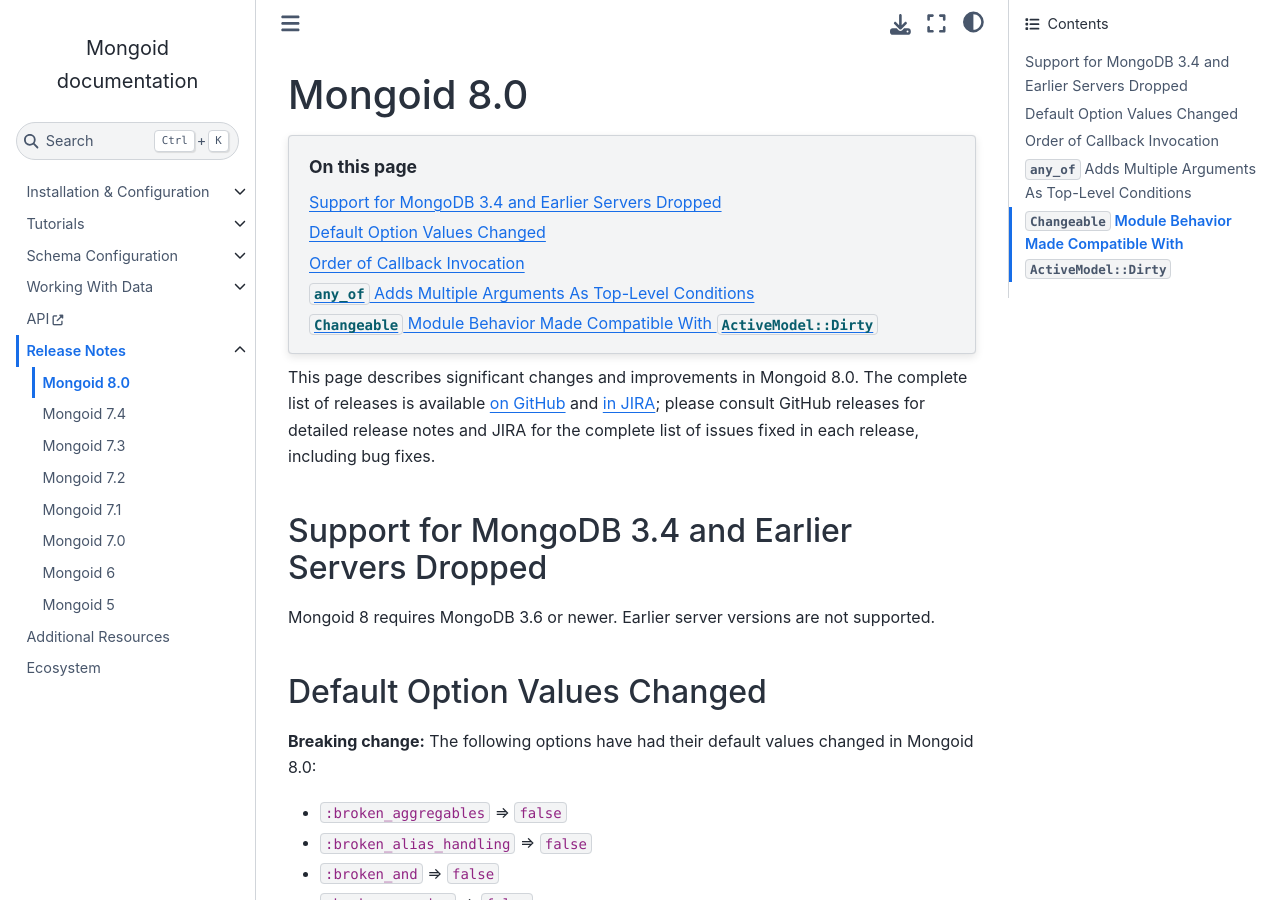
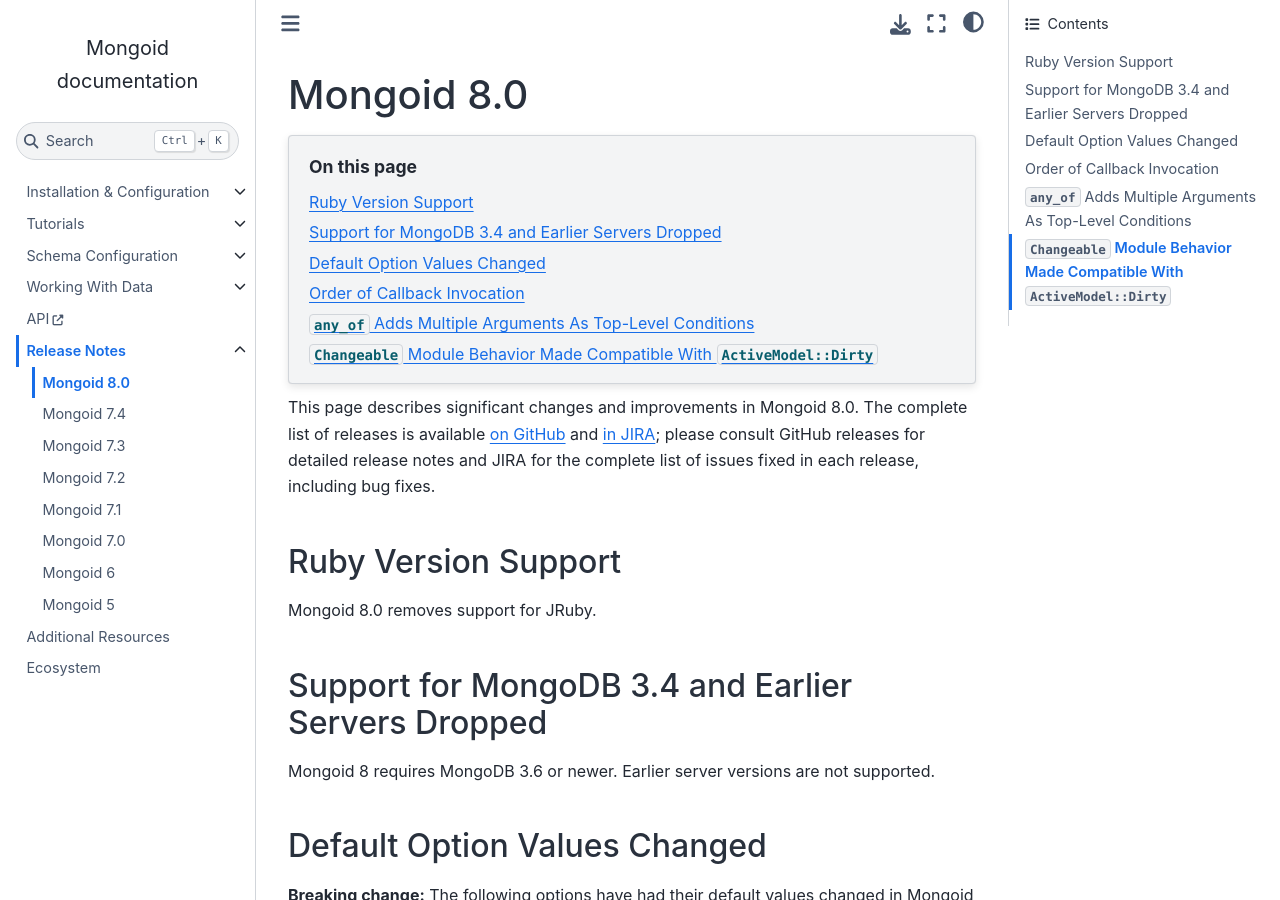
Before and after one commit to i80and/docs-mongoid, a Sphinx documentation site: the page built from docs/release-notes/mongoid-8.0.txt, in a window 1280 px wide and 900 px high. Built offline with Sphinx 7.4.7 and the Sphinx Book theme 1.1.4, drawn with Linux system fonts in a browser that asks for light colours.

Commit message:
MONGOID-5268 Remove JRuby support (#5192)
Co-authored-by: Oleg Pudeyev <code@olegp.name>

```diff
--- a/docs/reference/compatibility.txt
+++ b/docs/reference/compatibility.txt
@@ -94,7 +94,7 @@ is deprecated.
      -
      -
      -
-     - |checkmark|
+     -
 
    * - 7.4
      - |checkmark|
--- a/docs/release-notes/mongoid-8.0.txt
+++ b/docs/release-notes/mongoid-8.0.txt
@@ -16,6 +16,12 @@ The complete list of releases is available `on GitHub
 <https://jira.mongodb.org/projects/MONGOID?selectedItem=com.atlassian.jira.jira-projects-plugin:release-page>`_;
 please consult GitHub releases for detailed release notes and JIRA for
 the complete list of issues fixed in each release, including bug fixes.
+
+
+Ruby Version Support
+--------------------
+
+Mongoid 8.0 removes support for JRuby.
 
 
 Support for MongoDB 3.4 and Earlier Servers Dropped
```
